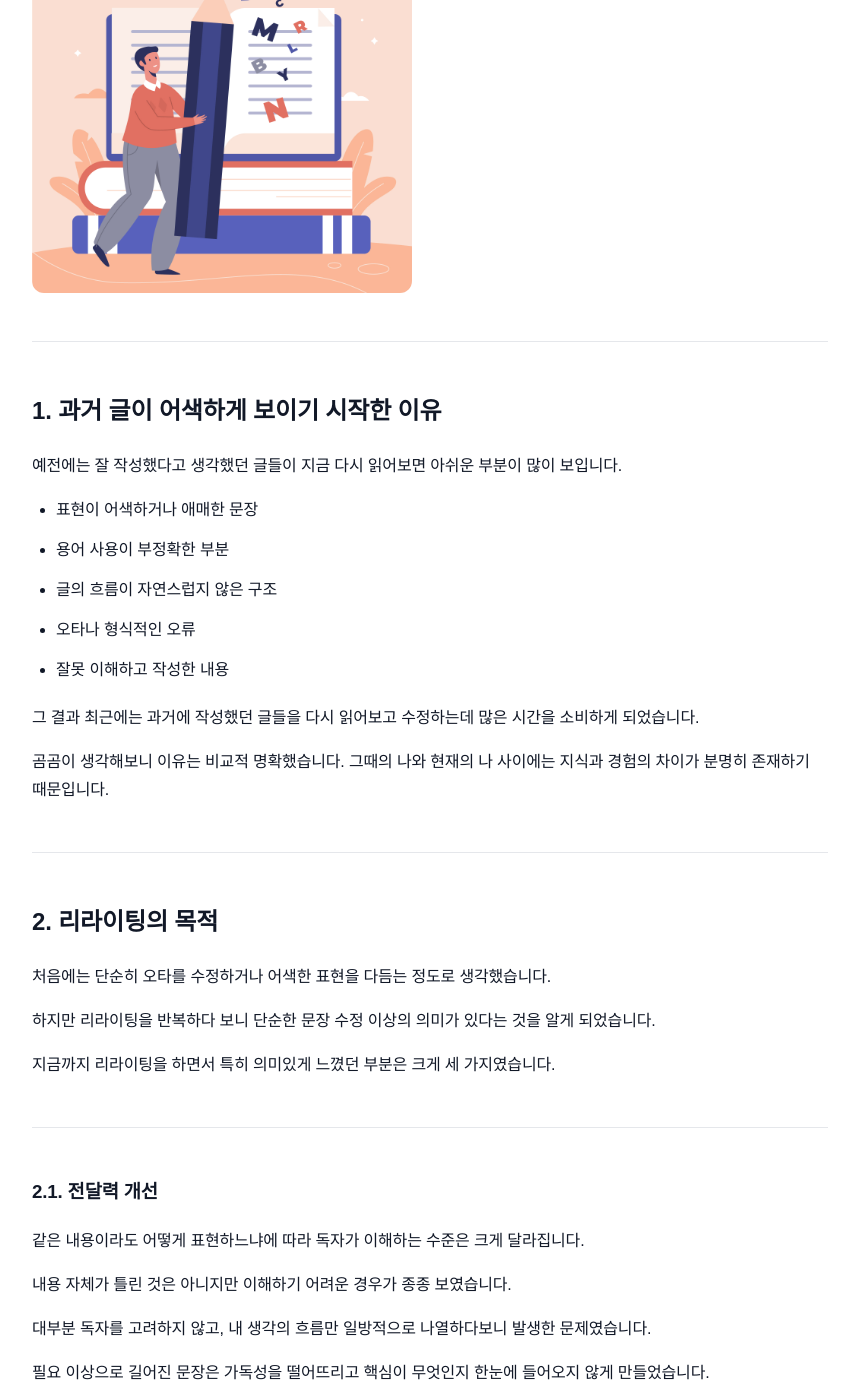
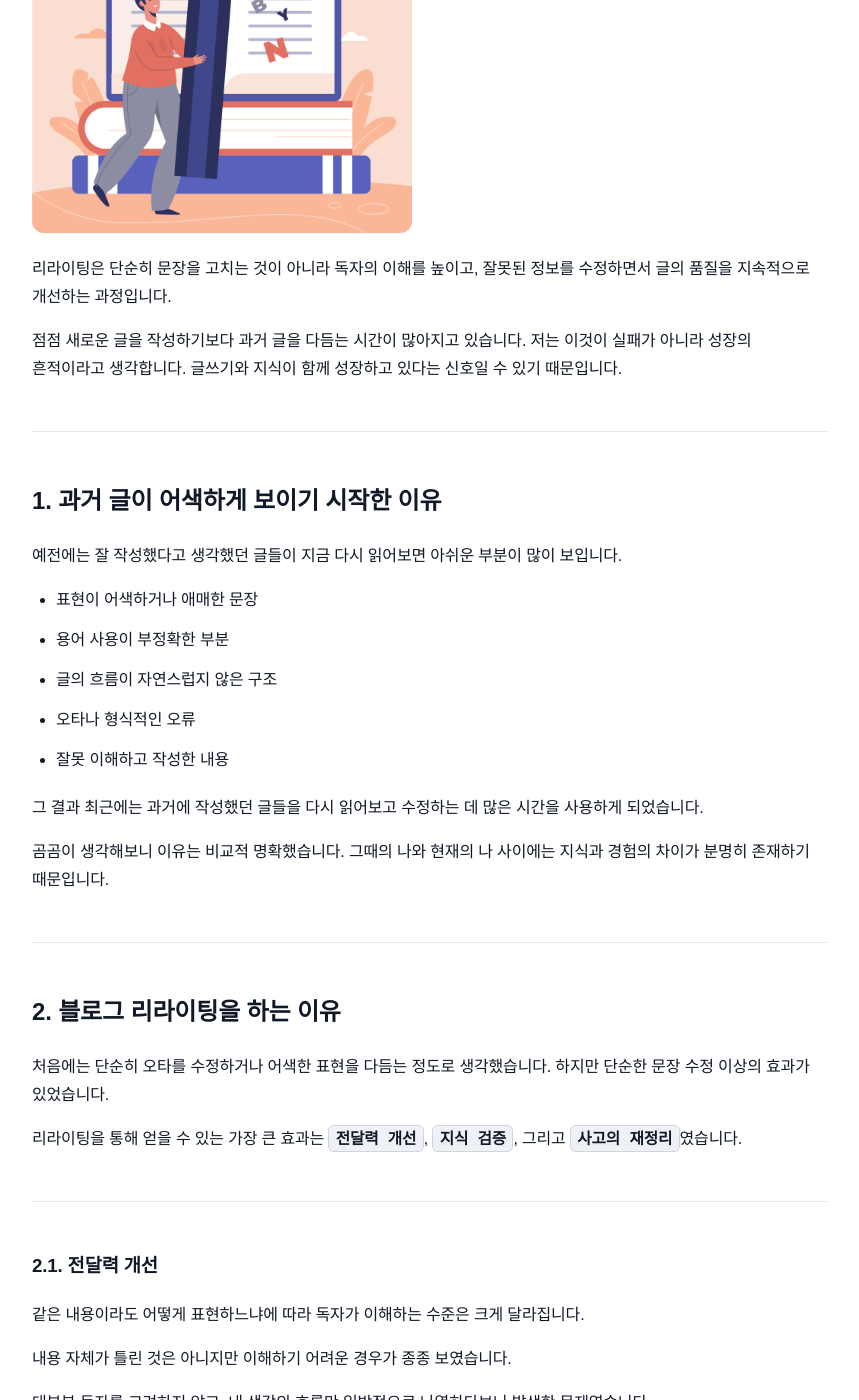
Before and after one commit to sanghoon-lee/sanghoon-lee.github.io, a Jekyll site: the page built from _posts/2026-04-19-rewriting.md, in a window 1280 px wide and 1400 px high, scrolled down 656 px. Shown: the whole window, without its empty margins (210-1069 px from the left). Built offline with Jekyll 4.4.1, drawn with Linux system fonts in a browser that asks for light colours; nearby versions of some CDN libraries; comment, search, counter and statistics services are not loaded; some of the changed text lies outside the part shown.

```diff
--- a/_posts/2026-04-19-rewriting.md
+++ b/_posts/2026-04-19-rewriting.md
@@ -1,21 +1,21 @@
 ---
 layout: post
-title: "[회고] 블로그를 운영하면서 느낀 변화, 그리고 리라이팅에 대한 개인적인 생각"
+title: "[회고] 블로그 리라이팅은 왜 해야 할까? 5개월 운영하며 느낀 변화"
 date: 2026-04-19
-description: 5개월 정도 깃허브에 블로그를 운영하면서 느낀 변화, 그리고 리라이팅에 대한 개인적인 생각을 정리한 글입니다.
+description: 블로그를 운영하면서 리라이팅을 반복한 경험을 바탕으로 글쓰기 실력 향상, 지식 검증, 전달력 개선에 대해 정리했습니다.
 image: /assets/images/rewriting.jpg
 categories: 회고
 tags:
-  - 블로그
+  - 글쓰기
 ---
 
-블로그를 운영한 지 어느덧 5개월 정도가 되었습니다.
-
-최근에는 새로운 글을 작성하는 것만큼 과거 글을 수정하는 일도 많아졌습니다.
-
-그 과정에서 리라이팅이 단순한 문장 수정 이상의 의미를 가지고 있다는 사실을 알게 되었습니다.
+블로그를 운영하다보니 과거에 작성한 글을 다시 수정하게 되는 경우가 많습니다. 이러한 작업을 **리라이팅(Rewriting)**이라고 합니다.
 
 <img class="main-image" src="/assets/images/rewriting.jpg" alt="리라이팅">
+
+리라이팅은 단순히 문장을 고치는 것이 아니라 독자의 이해를 높이고, 잘못된 정보를 수정하면서 글의 품질을 지속적으로 개선하는 과정입니다.
+
+점점 새로운 글을 작성하기보다 과거 글을 다듬는 시간이 많아지고 있습니다. 저는 이것이 실패가 아니라 성장의 흔적이라고 생각합니다. 글쓰기와 지식이 함께 성장하고 있다는 신호일 수 있기 때문입니다.
 
 ---
 
@@ -29,19 +29,17 @@ tags:
 * 오타나 형식적인 오류
 * 잘못 이해하고 작성한 내용
 
-그 결과 최근에는 과거에 작성했던 글들을 다시 읽어보고 수정하는데 많은 시간을 소비하게 되었습니다.
+그 결과 최근에는 과거에 작성했던 글들을 다시 읽어보고 수정하는 데 많은 시간을 사용하게 되었습니다.
 
 곰곰이 생각해보니 이유는 비교적 명확했습니다. 그때의 나와 현재의 나 사이에는 지식과 경험의 차이가 분명히 존재하기 때문입니다.
 
 ---
 
-## 2. 리라이팅의 목적
+## 2. 블로그 리라이팅을 하는 이유
 
-처음에는 단순히 오타를 수정하거나 어색한 표현을 다듬는 정도로 생각했습니다.
+처음에는 단순히 오타를 수정하거나 어색한 표현을 다듬는 정도로 생각했습니다. 하지만 단순한 문장 수정 이상의 효과가 있었습니다.
 
-하지만 리라이팅을 반복하다 보니 단순한 문장 수정 이상의 의미가 있다는 것을 알게 되었습니다.
-
-지금까지 리라이팅을 하면서 특히 의미있게 느꼈던 부분은 크게 세 가지였습니다.
+리라이팅을 통해 얻을 수 있는 가장 큰 효과는 `전달력 개선`, `지식 검증`, 그리고 `사고의 재정리`였습니다.
 
 ---
 
@@ -118,3 +116,5 @@ tags:
 <img class="main-image" src="/assets/images/growth.jpg" alt="성장">
 
 과거를 다듬는 것도 중요하지만, 새로운 글을 통해 앞으로 나아가는 것도 포기할 수 없기 때문입니다.
+
+이제는 과거 글이 어색하게 보이는 것을 두려워하기보다 자연스러운 변화로 받아들여야 할 것 같습니다. 이를 위해서는 리라이팅을 과거를 고치는 작업이 아닌, 지금의 내가 얼마나 성장했는지를 확인하는 과정으로 인식할 필요가 있습니다.
```
